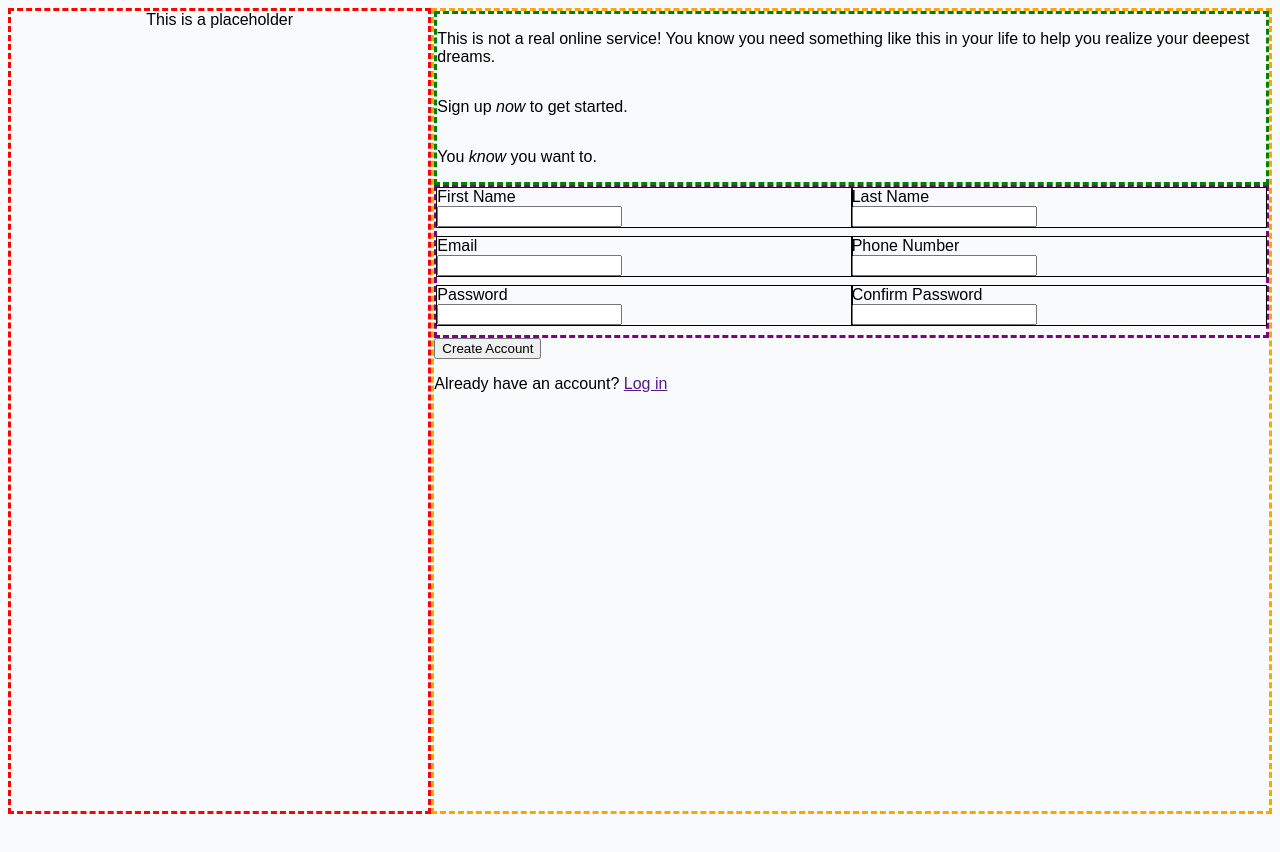
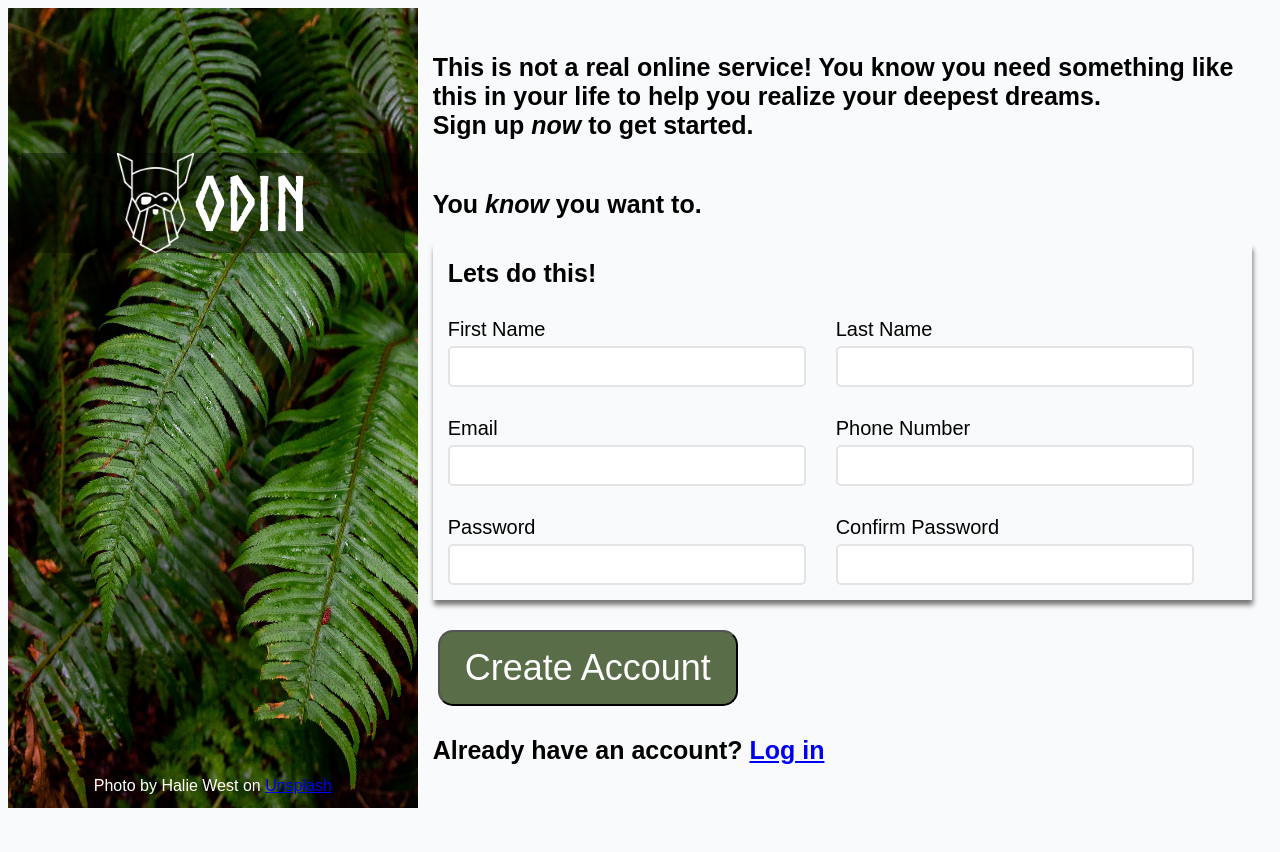
Before and after one commit to amk6451/signup_form, a plain HTML site: page index.html in a window 1280 px wide. Before the commit the page ends 822 px from the top, so only its background shows below. Drawn offline with Linux system fonts and the light colour scheme.

Commit message:
Added CSS hyperlinks to sources

```diff
--- a/index.html
+++ b/index.html
@@ -10,22 +10,25 @@
 <body>
 <main>
     <div class = "left-side">
-    <!-- <img src="images/leaf_background.jpg" alt="Leaf Background"> -->
-    <!-- <img src="images/odin-lined.png" alt="Odin Logo"> -->
 
-        <div>This is a placeholder</div>
+        <img src="images/leaf_background.jpg" alt="Leaf Background">
+        <div class="logo">
+            <img src="images/odin-lined.png" alt="Odin Logo">
+            <div>Odin</div>
+        </div>
+        <div class="picture-text">Photo by Halie West on <a href="https://unsplash.com/photos/25xggax4bSA">Unsplash</a></div>
     </div>
     <div class = "right-side">
         <div class="header">
             <p>This is not a real online service! You know you need something like this
-            in your life to help you realize your deepest dreams.
+            in your life to help you realize your deepest dreams.<br>Sign up <em>now</em> to get started.
             </p>
-            <p>Sign up <em>now</em> to get started.</p>
             <p>You <em>know</em> you want to.</p>
         </div>
 
 
         <form class="form">
+        <p class = "break">Lets do this!</p>
         <div>
             <label for="firstname">First Name</label>
             <input id="firstname" name="firstname">
@@ -55,7 +58,7 @@
         <div class='submit-section'>
             <div>
             <button type="submit" form="my-form">Create Account</button>
-            <p>Already have an account? <a href="">Log in</a></p>
+            <p>Already have an account? <a href="https://github.com/amk6451/signup_form/tree/main">Log in</a></p>
             </div>
         </div>
     </div>
--- a/style.css
+++ b/style.css
@@ -1,9 +1,18 @@
+@font-face {
+    font-family: Norse-Bold;
+    src: url(fonts/Norse-Bold.otf);
+  }
+
+
 body {
     display: flex;
     background-color: #f9fafb;
     font-family: Arial, Helvetica, sans-serif;
 }
 
+.picture-text a:visited {
+    color: white;
+  }
 
 main{
     display: flex;
@@ -22,52 +31,114 @@ main{
 .left-side{
     display: flex;
     flex-direction: column;
-    border: dashed red;
     align-items: center;
     flex-basis: 100%;
     flex: 1;
     width: 40vw;
     height: 100vh;
+}
+
+.logo {
+    display: flex;
+    justify-content: center;
+    align-items: center;
+    position: fixed;
+    color: var(--text-color);
+    top: 19.1%;
+    height: 100px;
+    width: 30%;
+    background-color: #00000060;
+}
+.logo img{
+    height: 100px;
+    width: 20%;
+}
+.logo div{
+    color: white;
+    font-family: Norse-Bold,Arial, Helvetica, sans-serif;
+    /* padding: 15px; */
+    font-size: 75px;
 
 }
+
+p {
+    font-size: 25px;
+    font-weight: bold;
+}
+
+
+.left-side > img{
+    height: 100%;
+    width: 100%;
+}
+.picture-text{
+    color: white;
+    position: absolute;
+    bottom: 5px;
+}
+
 .right-side{
     display: flex;
     flex-direction: column;
-    border: dashed orange;
     flex-basis: 100%;
     flex: 2;
     width: 60vw;
     height: 100vh;
+    margin: 10px 10px 10px 5px;
+    padding: 10px;
 }
 
 
 .header{
     display: flex;
     flex-direction: column;
-    border: dashed green;
 }
 .form{
     display: flex;
     flex-wrap: wrap;
-    /* flex-direction: column; */
-    /* flex: 1; */
-    /* flex-wrap: wrap; */
-    border: dashed purple;
+    box-shadow: 1px 5px 5px 0px #777;
+    margin-bottom: 25px;
 }
 
 .form > div {
-    /* flex: 1; */
-    flex-basis: 50%;
-    box-shadow: 0 0 0 1px black;
+    flex-basis: 40%;
     margin-bottom: 10px;
+    margin: 10px;
   }
+
 label,input{
     display:flex;
     flex-direction:column;
+    margin: 5px;
+    font-size: 20px;
   }
-
+.break{
+    width: 100%;
+    margin: 15px;
+}
 
 .submit-section{
     display: flex;
     flex-direction: column;
+
 }
+
+
+button {
+    padding: 15px 25px;
+    font-size: 36px;
+    text-align: center;
+    background-color:#596D48;
+    color: white;
+    border-radius: 15px;
+    margin: 5px;
+}
+
+input{
+    border: 2px solid #e4e4e6;
+    border-radius: 5px;
+    height: 35px;
+    width:  350px;
+    font-size: 20px;
+    text-indent: 10px;
+}
```
Also changed, not shown: fonts/Norse-Bold.otf (renamed from Norse-Bold.otf).
